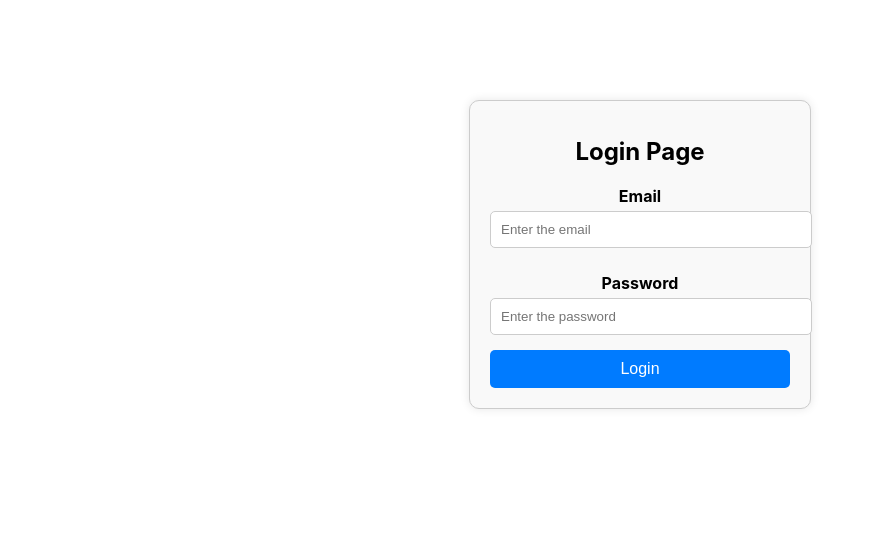
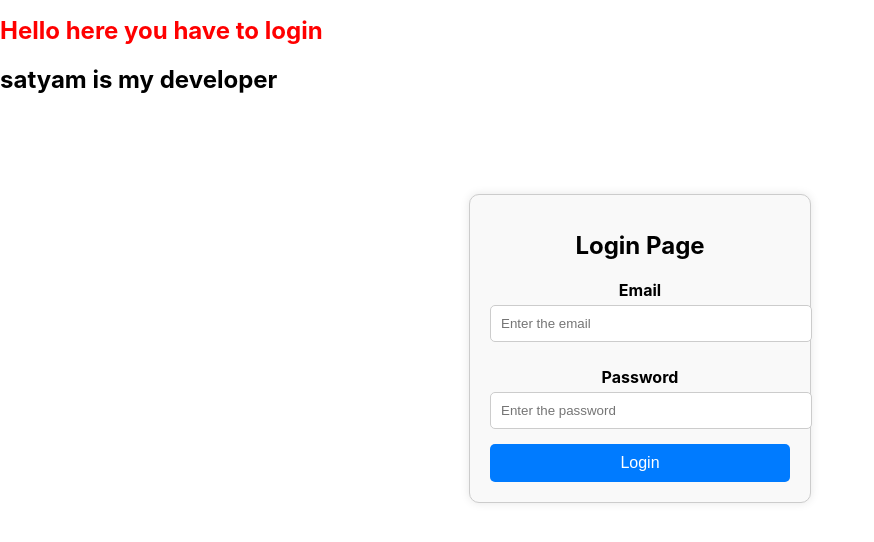
Before and after one commit to Satyam-Nayak/try-react, a React (Create React App) app: page / in a window 1280 px wide. Shown: the top 542 px of the page, without its empty margins (0-874 px from the left). Built offline with nearby package versions, Linux system fonts and the light colour scheme.

Commit message:
using class function

```diff
--- a/src/App.css
+++ b/src/App.css
@@ -42,3 +42,8 @@ button {
 button:hover {
   background-color: #0056b3;
 }
+
+.texts{
+  color: red;
+
+}
--- a/src/App.jsx
+++ b/src/App.jsx
@@ -1,10 +1,16 @@
 import './App.css';
+import Home from './Component1';
 import Login from './Login';
-
+import Ccompo2 from './Compo2';
 function App() {
   return (
+    <div>
+    <Home></Home>
+    <Ccompo2></Ccompo2>
+    {/* using class functions */}
     <Login></Login>
-  );
+    </div>
+  )
 }
 
 export default App;
--- /dev/null
+++ b/src/Compo2.jsx
@@ -0,0 +1,12 @@
+import React from "react";
+
+class Ccompo2 extends React.Component{
+    render(){
+        return(
+            <>
+            <h1>satyam is my developer</h1>
+            </>
+        )
+    }
+}
+export default Ccompo2
--- /dev/null
+++ b/src/Component1.jsx
@@ -0,0 +1,11 @@
+import React from 'react'
+
+class Home extends React.Component{
+    render(){
+        return(
+            <h1 className='texts'>Hello here you have to login</h1>
+        )
+    }
+}
+
+export default Home
```
